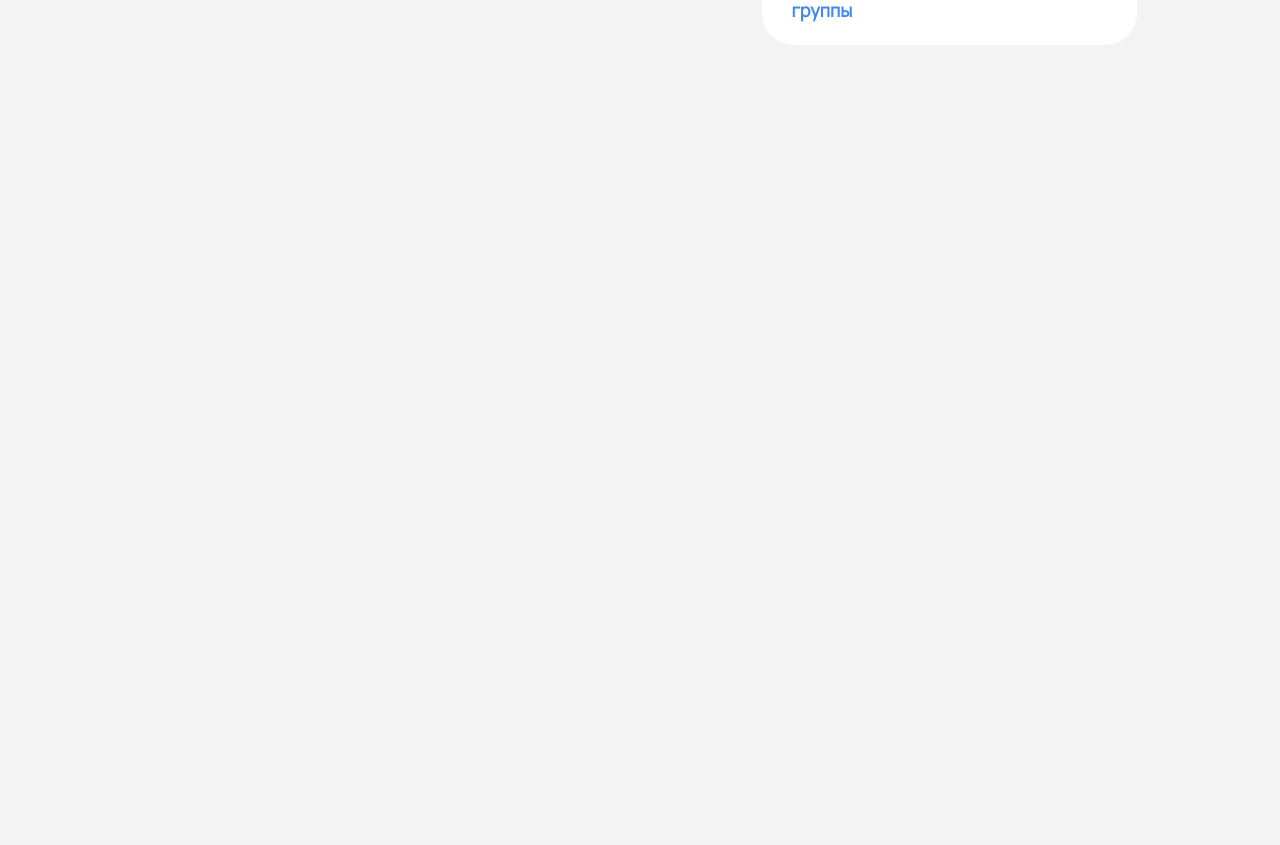
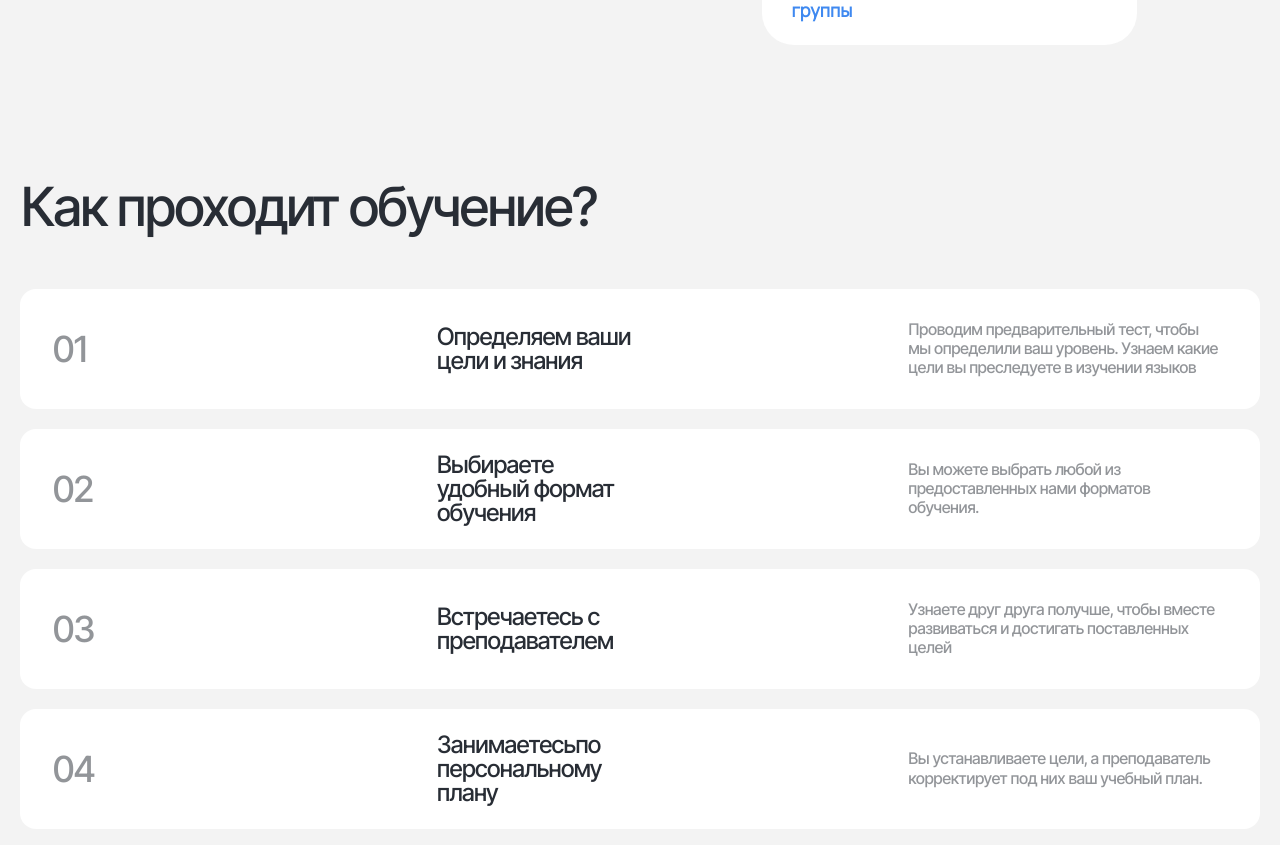
Before and after one commit to VladislavChashin/maryproschool, a React (Create React App) app: page / in a window 1280 px wide. Shown: the part 2024-2869 px from the top of the page. Before the commit the page ends 2099 px from the top, so only its background shows below. Built offline with nearby package versions, Linux system fonts and the light colour scheme.

Commit message:
learning block ready!

```diff
--- a/src/components/main/index.js
+++ b/src/components/main/index.js
@@ -1,9 +1,11 @@
 import FlexMethod from "./flexMetod.js"
+import Learning from "./learning.js"
 
 export default function Main(){
     return(
         <main>
             <FlexMethod/>
+            <Learning/>
         </main>
     )
 }
--- /dev/null
+++ b/src/components/main/learning.js
@@ -0,0 +1,31 @@
+export default function Learning(){
+    return(
+        <>
+        <div className="learning">
+            <h2>
+                Как проходит обучение?
+            </h2>
+            <div className="block">
+                <p>01</p>
+                <p>Определяем ваши цели и знания</p>
+                <p>Проводим предварительный тест, чтобы мы определили ваш уровень. Узнаем какие цели вы преследуете в изучении языков</p>
+            </div>
+            <div className="block">
+                <p>02</p>
+                <p>Выбираете удобный формат обучения</p>
+                <p>Вы можете выбрать любой из предоставленных нами форматов обучения. </p>
+            </div>
+            <div className="block">
+                <p>03</p>
+                <p>Встречаетесь с преподавателем</p>
+                <p>Узнаете друг друга получше, чтобы вместе развиваться и достигать поставленных целей</p>
+            </div>
+            <div className="block">
+                <p>04</p>
+                <p>Занимаетесьпо персональному плану</p>
+                <p>Вы устанавливаете цели, а преподаватель корректирует под них ваш учебный план. </p>
+            </div>
+        </div>
+        </>
+    )
+}
--- a/src/source/styles/main.scss
+++ b/src/source/styles/main.scss
@@ -85,4 +85,62 @@
             }
         }
     }
+    .learning{
+        display: flex;
+        margin: 20px;
+        flex-direction: column;
+        margin-top: 80px;
+        h2{
+            color: #282D35;
+            /* Headline/H2 */
+            font-family: InterMed;
+            font-size: 54px;
+            font-style: normal;
+            font-weight: 500;
+            line-height: 100%; /* 54px */
+            letter-spacing: -3.78px;
+        }
+        .block{
+            display: flex;
+            width: 100%;
+            height: 120px;
+            flex-shrink: 0;
+            align-items: center;
+            justify-content: space-between;
+            border-radius: 16px;
+            background: #FFF;
+            margin: 10px 0;
+            p{
+                padding-left: 32px;
+                color: #282D35;
+                font-family: InterMed;
+                font-size: 36px;
+                font-style: normal;
+                font-weight: 500;
+                line-height: 100%; /* 36px */
+                letter-spacing: -2.52px;
+                width: 10%;
+                opacity: 0.5;
+                &:nth-child(2){
+                    padding: 0;
+                    color: #282D35;
+                    font-family: InterMed;
+                    font-size: 24px;
+                    letter-spacing: -1.68px;
+                    opacity: 1;
+                    width: 17%;
+                }
+                &:nth-child(3){
+                    padding: 0 42px 0 0;
+                    width: 25%;
+                    color: #282D35;
+                    font-family: InterMed;
+                    font-size: 16px;
+                    line-height: 120%; /* 19.2px */
+                    letter-spacing: -0.96px;
+
+                }
+            }
+        }
+    }
 }
```
